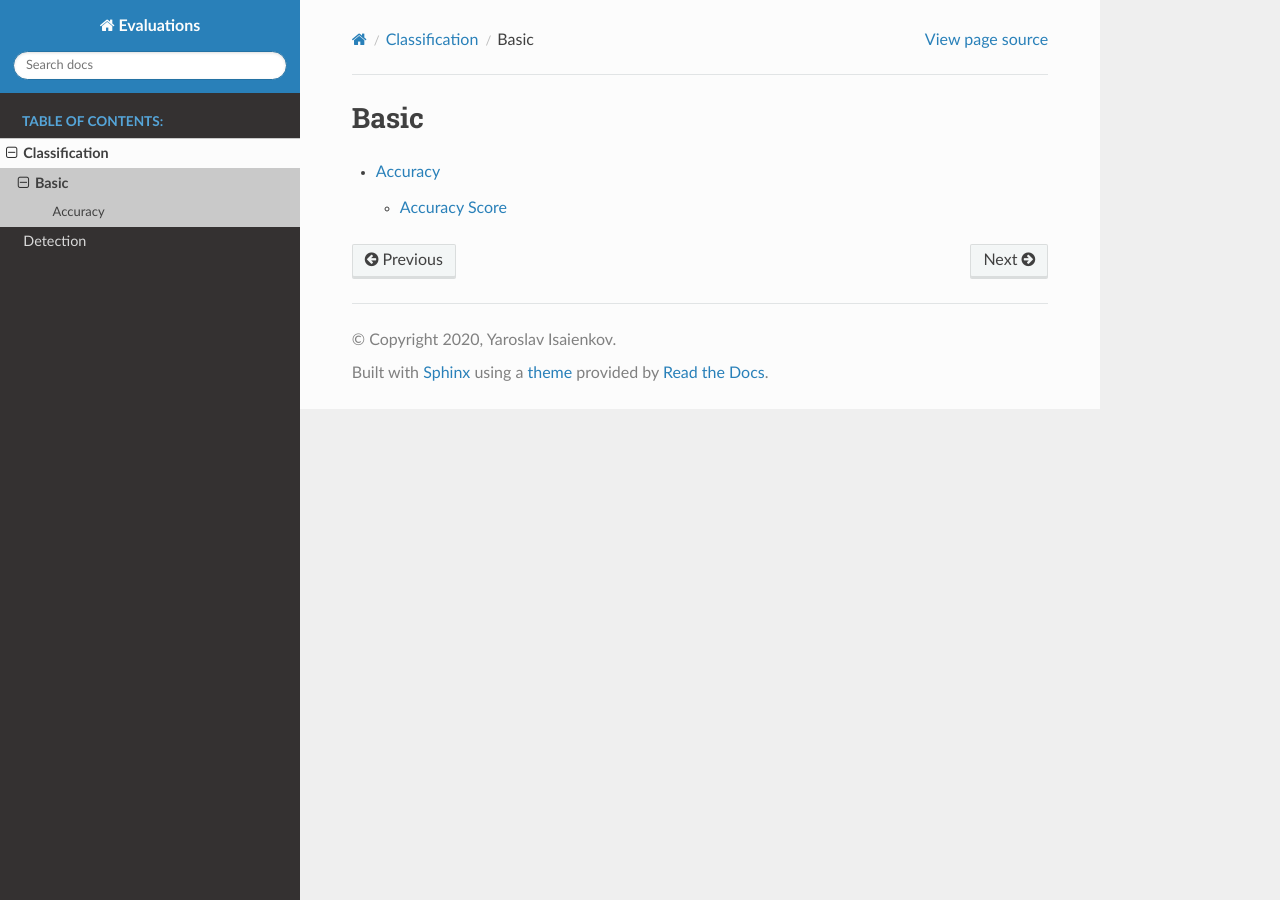
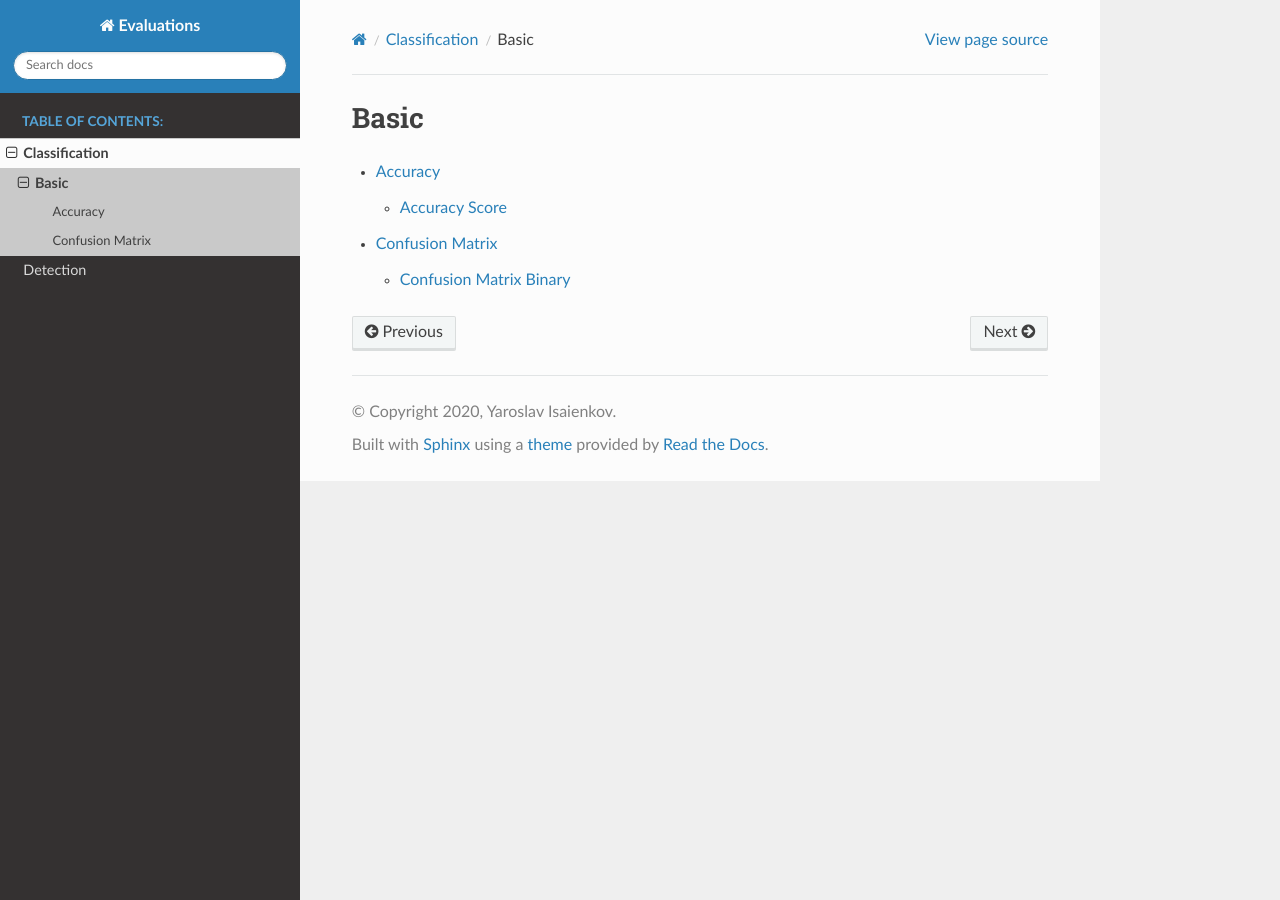
Before and after one commit to yisaienkov/evaluations, a Sphinx documentation site: the page built from docs/source/classification.basic.rst, in a window 1280 px wide. Built offline with Sphinx 7.4.7 and the Read the Docs theme 2.0.0, drawn with Linux system fonts in a browser that asks for light colours.

Commit message:
Add docs page for confusion matrix

```diff
--- /dev/null
+++ b/docs/source/classification.basic.confusion_matrix.rst
@@ -0,0 +1,7 @@
+Confusion Matrix
+================
+
+Confusion Matrix Binary
+-----------------------
+
+.. autofunction:: evaluations.classification.basic.confusion_matrix.confusion_matrix_binary
--- a/docs/source/classification.basic.rst
+++ b/docs/source/classification.basic.rst
@@ -5,3 +5,4 @@
    :maxdepth: 2
 
    classification.basic.accuracy
+   classification.basic.confusion_matrix
```
